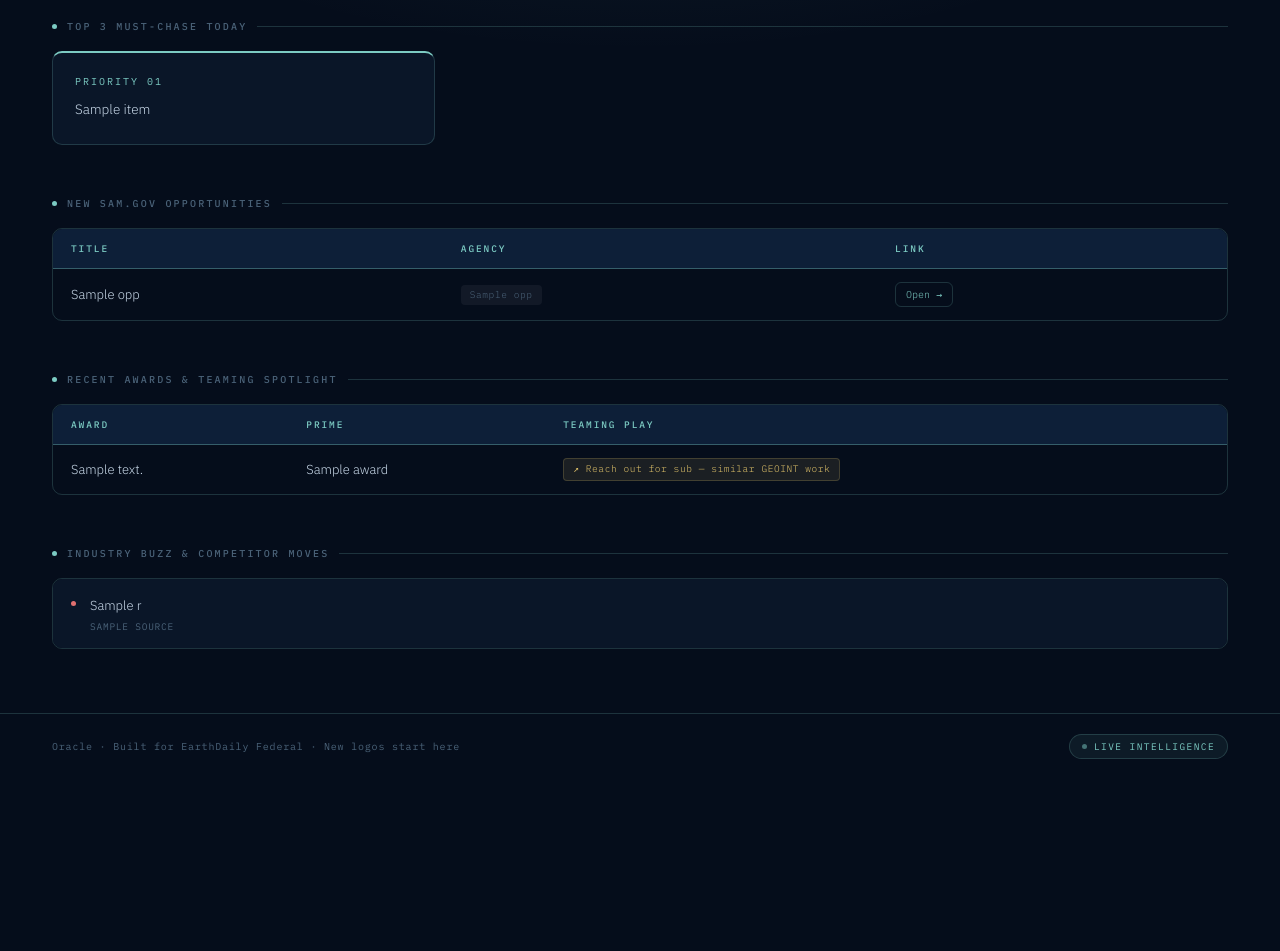
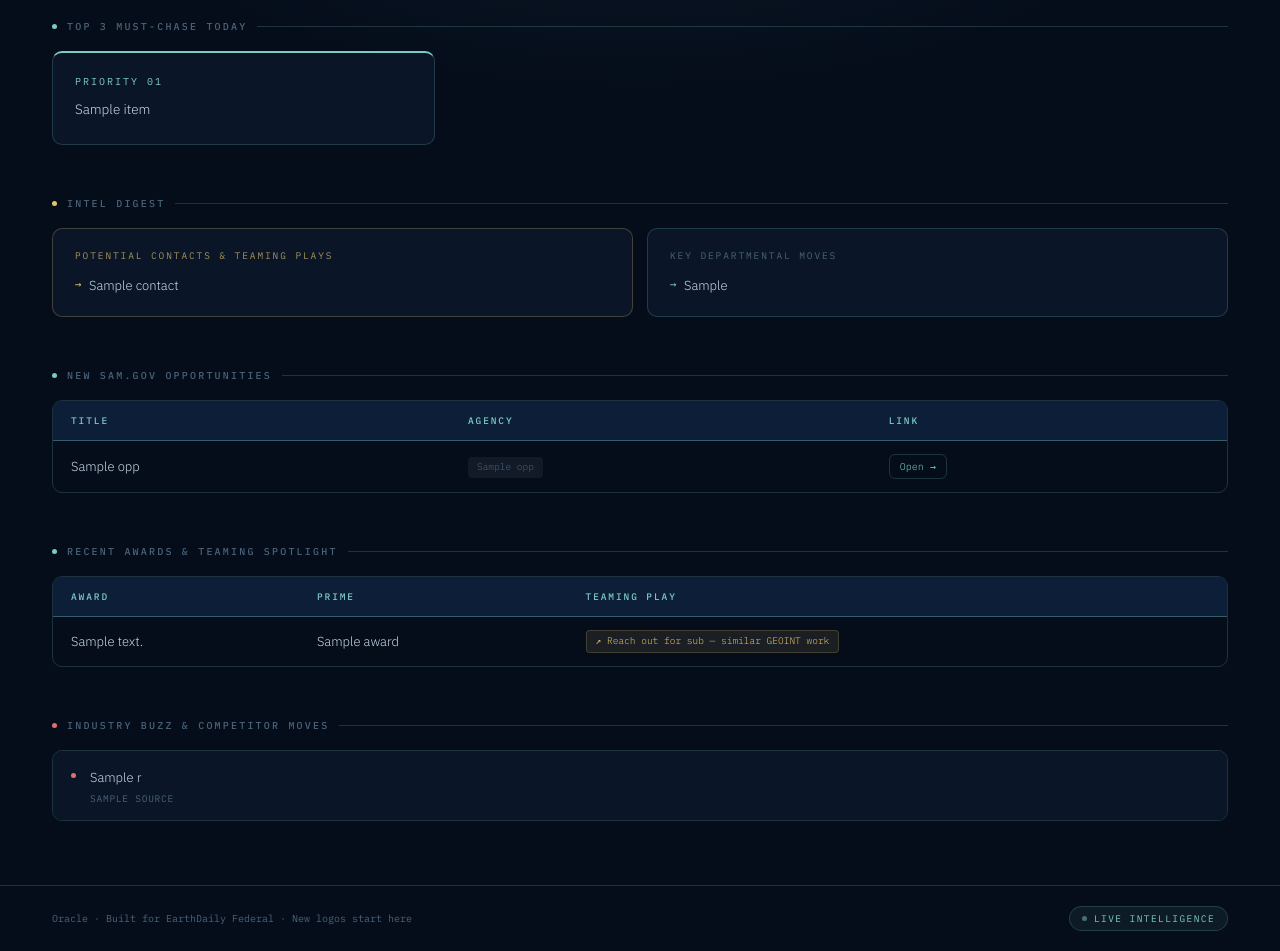
Before and after one commit to rebelrichie/edf-oracle-daily-intel, a Python web app: template templates/report.html in a window 1280 px wide. Shown: the part 142-1093 px from the top of the page. Before the commit the page ends 901 px from the top, so only its background shows below. Run offline with Jinja, Linux system fonts and the light colour scheme; the template is opened without the code that fills it: most values are stand-ins (such as "Sample title", 1, 10 or a date in 2020).

Commit message:
Enhance report layout and print styles
Added print media styles and new info card layout.

```diff
--- a/templates/report.html
+++ b/templates/report.html
@@ -28,7 +28,12 @@
     background-image: radial-gradient(ellipse 60% 30% at 50% 0%, rgba(124,203,195,0.07) 0%, transparent 70%);
   }
 
-  /* HEADER */
+  @media print {
+    body { background-image: none; }
+    .hdr { page-break-after: avoid; break-after: avoid; }
+    .body > section { page-break-inside: avoid; break-inside: avoid; }
+  }
+
   .hdr {
     padding: 32px 52px 28px;
     display: flex;
@@ -76,10 +81,8 @@
     text-transform: uppercase;
   }
 
-  /* BODY */
   .body { padding: 44px 52px 64px; display: flex; flex-direction: column; gap: 52px; }
 
-  /* SECTION LABEL */
   .sec-hd {
     display: flex;
     align-items: center;
@@ -105,6 +108,8 @@
   }
 
   .dot { width: 5px; height: 5px; border-radius: 50%; background: var(--teal); flex-shrink: 0; }
+  .dot-gold { background: var(--gold); }
+  .dot-red { background: var(--red); }
 
   /* TOP 3 */
   .top3 { display: grid; grid-template-columns: repeat(3, 1fr); gap: 14px; }
@@ -130,7 +135,49 @@
     display: block;
   }
 
-  .t3c p { font-size: 13.5px; line-height: 1.65; color: var(--text); font-weight: 300; }
+  .t3c p { font-size: 13.5px; line-height: 1.65; font-weight: 300; }
+
+  /* TWO-COL GRID */
+  .two-col { display: grid; grid-template-columns: 1fr 1fr; gap: 14px; }
+
+  .info-card {
+    background: var(--surface);
+    border: 1px solid var(--teal-border);
+    border-radius: 10px;
+    padding: 20px 22px;
+  }
+
+  .info-card .ic-label {
+    font-family: 'IBM Plex Mono', monospace;
+    font-size: 9.5px;
+    letter-spacing: 0.2em;
+    text-transform: uppercase;
+    color: var(--muted);
+    margin-bottom: 14px;
+  }
+
+  .info-card ul { list-style: none; display: flex; flex-direction: column; gap: 10px; }
+
+  .info-card ul li {
+    font-size: 13px;
+    font-weight: 300;
+    line-height: 1.55;
+    padding-left: 14px;
+    position: relative;
+  }
+
+  .info-card ul li::before {
+    content: '→';
+    position: absolute;
+    left: 0;
+    color: var(--teal);
+    font-family: 'IBM Plex Mono', monospace;
+    font-size: 11px;
+  }
+
+  .info-card.gold-card { border-color: rgba(226,196,107,0.25); }
+  .info-card.gold-card .ic-label { color: var(--gold); opacity: 0.7; }
+  .info-card.gold-card ul li::before { color: var(--gold); }
 
   /* TABLE */
   .tbl-wrap {
@@ -163,7 +210,6 @@
     display: inline-block;
     font-family: 'IBM Plex Mono', monospace;
     font-size: 9.5px;
-    letter-spacing: 0.06em;
     padding: 3px 9px;
     border-radius: 4px;
     background: rgba(255,255,255,0.05);
@@ -174,7 +220,6 @@
     display: inline-block;
     font-family: 'IBM Plex Mono', monospace;
     font-size: 9.5px;
-    letter-spacing: 0.06em;
     padding: 3px 9px;
     border-radius: 4px;
     background: rgba(226,196,107,0.1);
@@ -193,7 +238,7 @@
     border: 1px solid var(--teal-border);
     padding: 4px 10px;
     border-radius: 6px;
-    transition: background 0.15s, border-color 0.15s;
+    transition: background 0.15s;
   }
 
   a.btn:hover { background: var(--teal-glow); border-color: var(--teal); }
@@ -215,8 +260,6 @@
   .bz:hover { background: rgba(124,203,195,0.05); }
   .bz-ind { width: 5px; height: 5px; border-radius: 50%; background: var(--red); flex-shrink: 0; margin-top: 7px; }
 
-  .bz-body { flex: 1; }
-
   .bz-body a {
     font-size: 13px;
     color: var(--text);
@@ -237,7 +280,6 @@
     text-transform: uppercase;
   }
 
-  /* FOOTER */
   .ftr {
     border-top: 1px solid var(--teal-border);
     padding: 20px 52px;
@@ -250,7 +292,6 @@
     font-family: 'IBM Plex Mono', monospace;
     font-size: 10px;
     color: var(--muted);
-    letter-spacing: 0.08em;
   }
 
   .live {
@@ -268,16 +309,12 @@
     border-radius: 20px;
   }
 
-  .live-dot {
-    width: 5px; height: 5px; border-radius: 50%; background: var(--teal);
-    animation: blink 2s ease-in-out infinite;
-  }
-
+  .live-dot { width: 5px; height: 5px; border-radius: 50%; background: var(--teal); animation: blink 2s ease-in-out infinite; }
   @keyframes blink { 0%,100%{opacity:1} 50%{opacity:0.25} }
 
   @media(max-width:760px){
     .hdr, .body, .ftr { padding-left: 20px; padding-right: 20px; }
-    .top3 { grid-template-columns: 1fr; }
+    .top3, .two-col { grid-template-columns: 1fr; }
     .hdr { flex-direction: column; align-items: flex-start; gap: 16px; }
     .hdr-right { text-align: left; }
   }
@@ -311,17 +348,38 @@
     </div>
   </section>
 
+  <!-- CONTACTS + DEPT MOVES -->
+  {% if contacts or dept_moves %}
+  <section>
+    <div class="sec-hd"><div class="dot dot-gold"></div><span>Intel Digest</span></div>
+    <div class="two-col">
+      {% if contacts %}
+      <div class="info-card gold-card">
+        <div class="ic-label">Potential Contacts &amp; Teaming Plays</div>
+        <ul>
+          {% for c in contacts %}<li>{{ c }}</li>{% endfor %}
+        </ul>
+      </div>
+      {% endif %}
+      {% if dept_moves %}
+      <div class="info-card">
+        <div class="ic-label">Key Departmental Moves</div>
+        <ul>
+          {% for m in dept_moves %}<li>{{ m }}</li>{% endfor %}
+        </ul>
+      </div>
+      {% endif %}
+    </div>
+  </section>
+  {% endif %}
+
   <!-- SAM.gov -->
   <section>
     <div class="sec-hd"><div class="dot"></div><span>New SAM.gov Opportunities</span></div>
     <div class="tbl-wrap">
       <table>
         <thead>
-          <tr>
-            <th>Title</th>
-            <th>Agency</th>
-            <th>Link</th>
-          </tr>
+          <tr><th>Title</th><th>Agency</th><th>Link</th></tr>
         </thead>
         <tbody>
           {% for opp in sam %}
@@ -342,11 +400,7 @@
     <div class="tbl-wrap">
       <table>
         <thead>
-          <tr>
-            <th>Award</th>
-            <th>Prime</th>
-            <th>Teaming Play</th>
-          </tr>
+          <tr><th>Award</th><th>Prime</th><th>Teaming Play</th></tr>
         </thead>
         <tbody>
           {% for a in awards %}
@@ -363,7 +417,7 @@
 
   <!-- Buzz -->
   <section>
-    <div class="sec-hd"><div class="dot"></div><span>Industry Buzz &amp; Competitor Moves</span></div>
+    <div class="sec-hd"><div class="dot dot-red"></div><span>Industry Buzz &amp; Competitor Moves</span></div>
     <div class="buzz">
       {% for a in rss %}
       <div class="bz">
```
